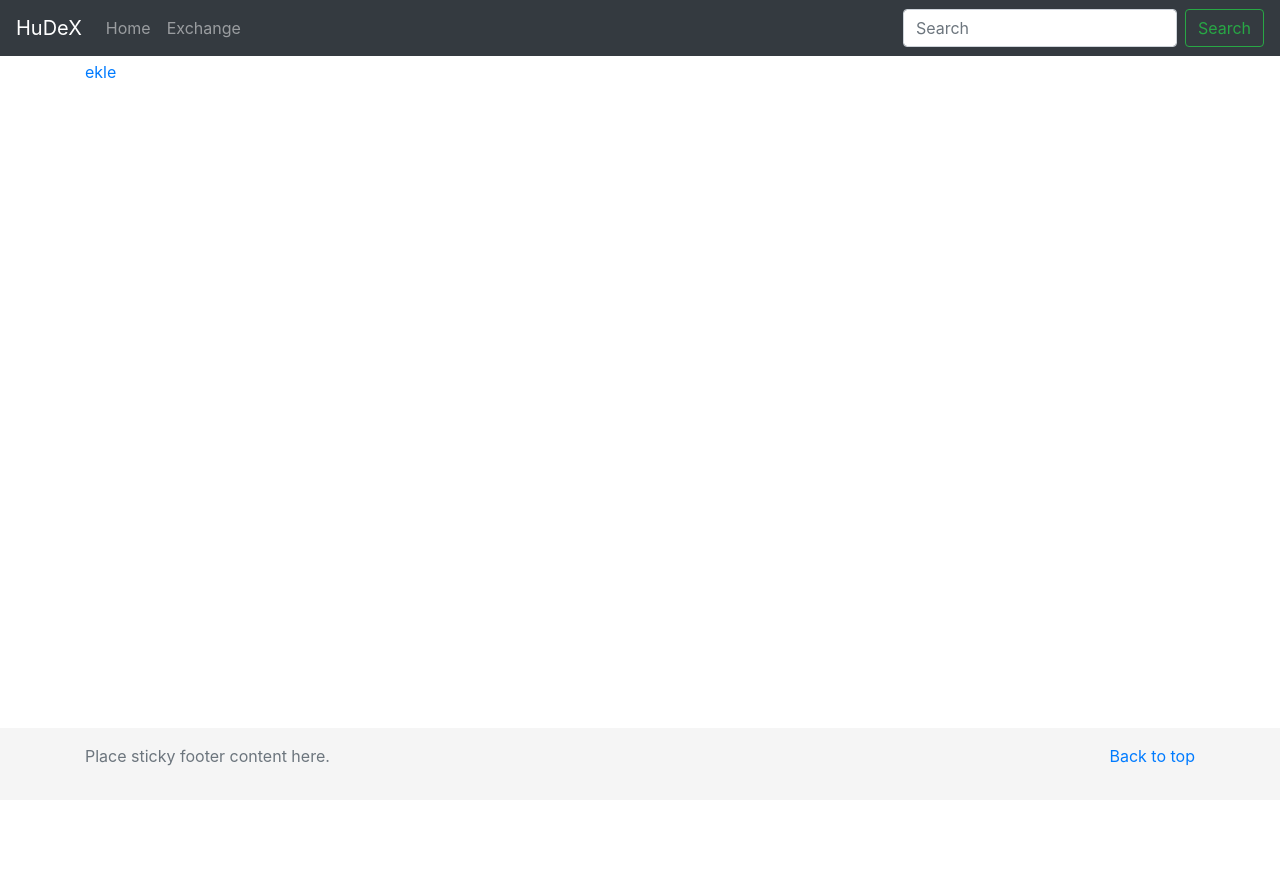
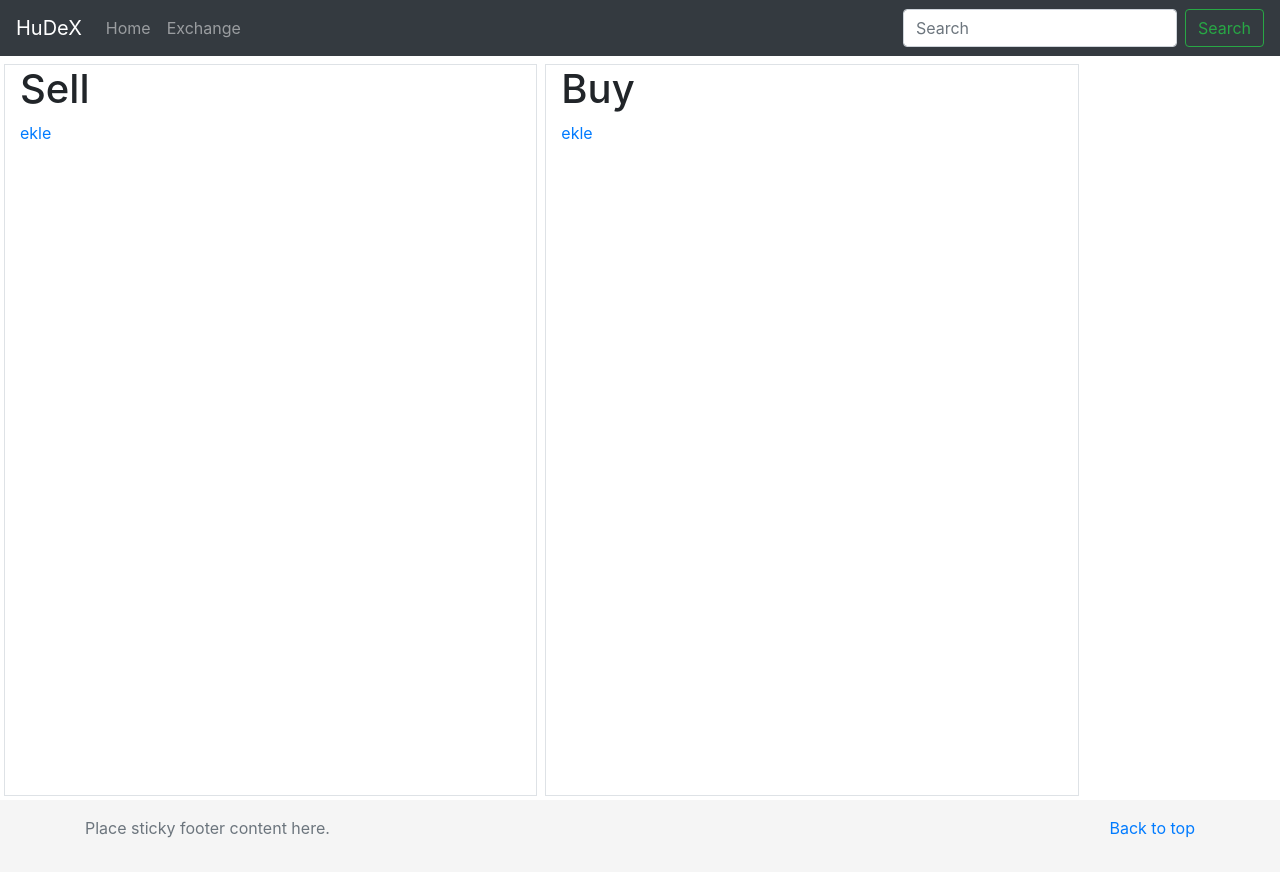
Before and after one commit to akalp/GraduationProject, a Django app: page /list_all/ in a window 1280 px wide. Before the commit the page ends 766 px from the top, so only its background shows below. Run offline with Django 3.2, Linux system fonts and the light colour scheme; data that the repository does not hold is empty; some libraries are stand-ins or nearby versions.

Commit message:
FIX container-size

```diff
--- a/dex/models.py
+++ b/dex/models.py
@@ -7,11 +7,6 @@ class Order(models.Model):
     usr_addr = models.CharField(max_length=42)
     obj = models.CharField(max_length=255)
     value = models.CharField(max_length=255)    # Float ise ether, integer veya karakter ise token
-    timestamp = models.CharField(max_length=255, null=True, blank=True)
-
-    def save(self, *args, **kwargs):
-        self.timestamp = datetime.now()
-        self.save(*args, **kwargs)
 
 
 class SellOrder(Order):
--- a/dex/templates/dex/list_orders.html
+++ b/dex/templates/dex/list_orders.html
@@ -1,12 +1,29 @@
 {% extends 'base.html' %}
 {% block title %} denemedeneme {% endblock %}
 {% block content %}
-    <div class="container">
-        <a href="{% url 'dex:add_sell' %}">ekle</a>
-        <ul>
-            {% for order in orders %}
-                <li><a href="{% url 'dex:detail_sell' pk=order.pk %}">{{ order.pk }}</a>        <a href="{% url 'dex:delete_sell' pk=order.pk %}">sil</a></li>
-            {% endfor %}
-        </ul>
+
+    <div class="container-fluid h-100">
+        <div class="row h-100">
+            <div class="col-5 m-1 border">
+            <h1>Sell</h1>
+                <a href="{% url 'dex:add_sell' %}">ekle</a>
+                <ul>
+                    {% for order in orders %}
+                        <li><a href="{% url 'dex:detail_sell' pk=order.pk %}">{{ order.pk }}</a> <a
+                                href="{% url 'dex:delete_sell' pk=order.pk %}">sil</a></li>
+                    {% endfor %}
+                </ul>
+            </div>
+            <div class="col-5 m-1 border">
+                <h1>Buy</h1>
+                <a href="{% url 'dex:add_buy' %}">ekle</a>
+                <ul>
+                    {% for order in orders %}
+                        <li><a href="{% url 'dex:detail_buy' pk=order.pk %}">{{ order.pk }}</a> <a
+                                href="{% url 'dex:delete_buy' pk=order.pk %}">sil</a></li>
+                    {% endfor %}
+                </ul>
+            </div>
+        </div>
     </div>
 {% endblock %}
--- a/dex/urls.py
+++ b/dex/urls.py
@@ -8,5 +8,8 @@ urlpatterns = [
     path('list_all/', views.ListSellOrder.as_view(), name="list_sell"),
     path('addsellorder/', views.NewSellOrder.as_view(), name="add_sell"),
     path('show/<pk>', views.SellDetail.as_view(), name="detail_sell"),
-    path('delete/<pk>', views.DeleteSellOrder.as_view(), name="delete_sell")
+    path('delete/<pk>', views.DeleteSellOrder.as_view(), name="delete_sell"),
+    path('addsellorder/', views.NewSellOrder.as_view(), name="add_buy"),    # FIXME change view
+    path('show/<pk>', views.SellDetail.as_view(), name="detail_buy"),       # FIXME change view
+    path('delete/<pk>', views.DeleteSellOrder.as_view(), name="delete_buy") # FIXME change view
 ]
--- a/static/sfn.css
+++ b/static/sfn.css
@@ -2,7 +2,7 @@
 -------------------------------------------------- */
 /* Not required for template or sticky footer method. */
 
-main > .container {
+main > .container, .container-fluid {
   padding: 60px 15px 0;
 }
 
--- a/templates/base.html
+++ b/templates/base.html
@@ -16,7 +16,7 @@
 
     {% include 'partials/header.html' %}
 
-    <main role="main" class="flex-shrink-0">
+    <main role="main" class="h-100 flex-shrink-0">
         {% block content %}
         {% endblock %}
     </main>
```
Also changed, not shown: static/crousel.css (line endings or trailing spaces).
